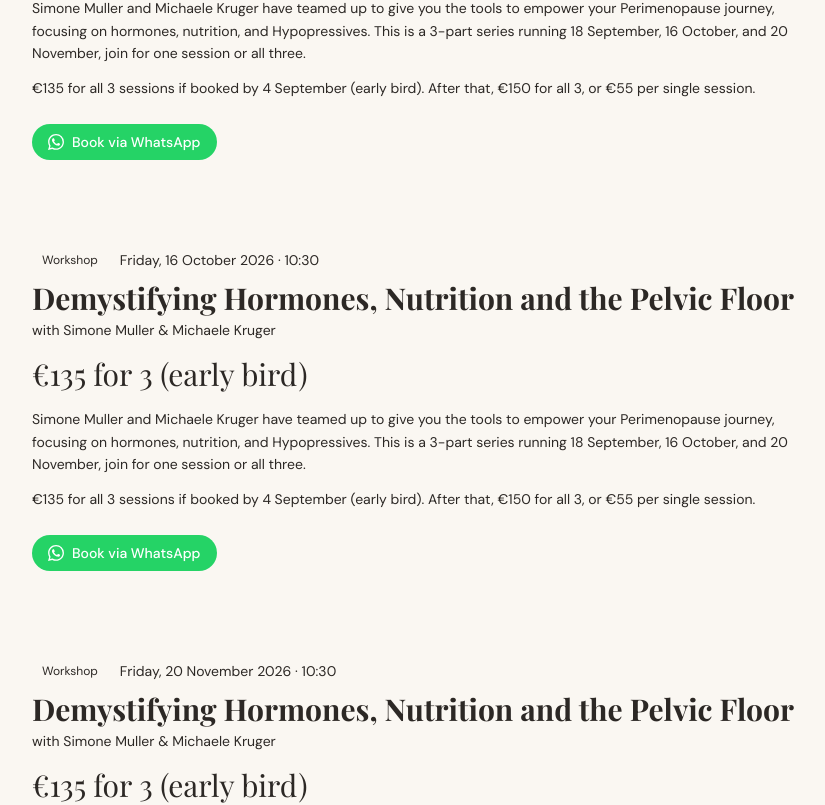
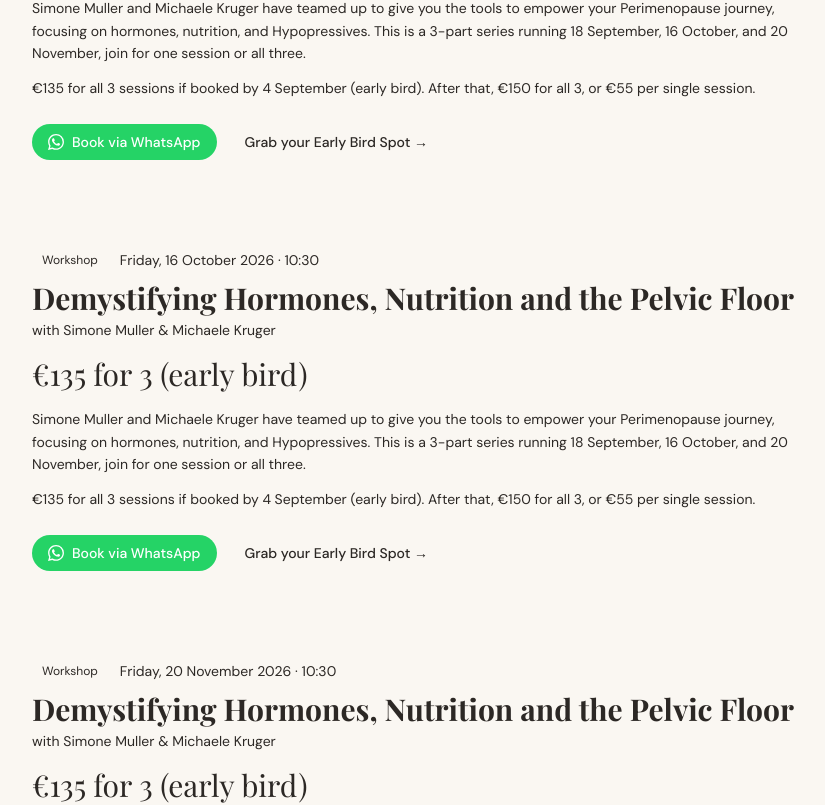
Before and after one commit to lisabarksfield/be-home, a Next.js app: page /events in a window 1280 px wide. Shown: the part 1180-1985 px from the top of the page, without its empty margins (216-1041 px from the left). Built offline with nearby package versions, Linux system fonts and the light colour scheme.

Commit message:
Add Calendly early-bird booking link to Demystifying Hormones workshop
Shows alongside the WhatsApp button on all three workshop dates, since the same package link covers all sessions.

```diff
--- a/app/(public)/events/page.tsx
+++ b/app/(public)/events/page.tsx
@@ -108,6 +108,7 @@ export default function EventsPage() {
                           </p>
                         ))}
                       </div>
+                      <div className="flex flex-wrap gap-3">
                         {"whatsappUrl" in e && e.whatsappUrl && (
                           <a
                             href={e.whatsappUrl}
@@ -122,6 +123,18 @@ export default function EventsPage() {
                             Book via WhatsApp
                           </a>
                         )}
+                        {"bookingUrl" in e && e.bookingUrl && (
+                          <a
+                            href={e.bookingUrl}
+                            target="_blank"
+                            rel="noopener noreferrer"
+                            className="inline-flex items-center gap-2 px-4 py-2 rounded-full text-sm font-medium hover:opacity-70 transition-opacity"
+                            style={{ border: "1.5px solid var(--color-charcoal)", color: "var(--color-charcoal)" }}
+                          >
+                            Grab your Early Bird Spot →
+                          </a>
+                        )}
+                      </div>
                     </div>
                   </div>
                 ))}
--- a/lib/content.ts
+++ b/lib/content.ts
@@ -605,6 +605,7 @@ export const content = {
         price: "€135 for 3 (early bird)",
         type: "Workshop",
         whatsappUrl: "https://wa.me/15082804493?text=I+would+like+to+book+a+spot+at+Demystifying+Hormones%2C+Nutrition+and+the+Pelvic+Floor+on+Friday+18+September",
+        bookingUrl: "https://calendly.com/re-centre/packages/be6e8827-5a34-4955-b8a8-11e9c2a1cb78",
       },
       {
         id: "23",
@@ -617,6 +618,7 @@ export const content = {
         price: "€135 for 3 (early bird)",
         type: "Workshop",
         whatsappUrl: "https://wa.me/15082804493?text=I+would+like+to+book+a+spot+at+Demystifying+Hormones%2C+Nutrition+and+the+Pelvic+Floor+on+Friday+16+October",
+        bookingUrl: "https://calendly.com/re-centre/packages/be6e8827-5a34-4955-b8a8-11e9c2a1cb78",
       },
       {
         id: "24",
@@ -629,6 +631,7 @@ export const content = {
         price: "€135 for 3 (early bird)",
         type: "Workshop",
         whatsappUrl: "https://wa.me/15082804493?text=I+would+like+to+book+a+spot+at+Demystifying+Hormones%2C+Nutrition+and+the+Pelvic+Floor+on+Friday+20+November",
+        bookingUrl: "https://calendly.com/re-centre/packages/be6e8827-5a34-4955-b8a8-11e9c2a1cb78",
       },
       {
         id: "20",
```
Lines whose indentation alone changed are shown as unchanged.
